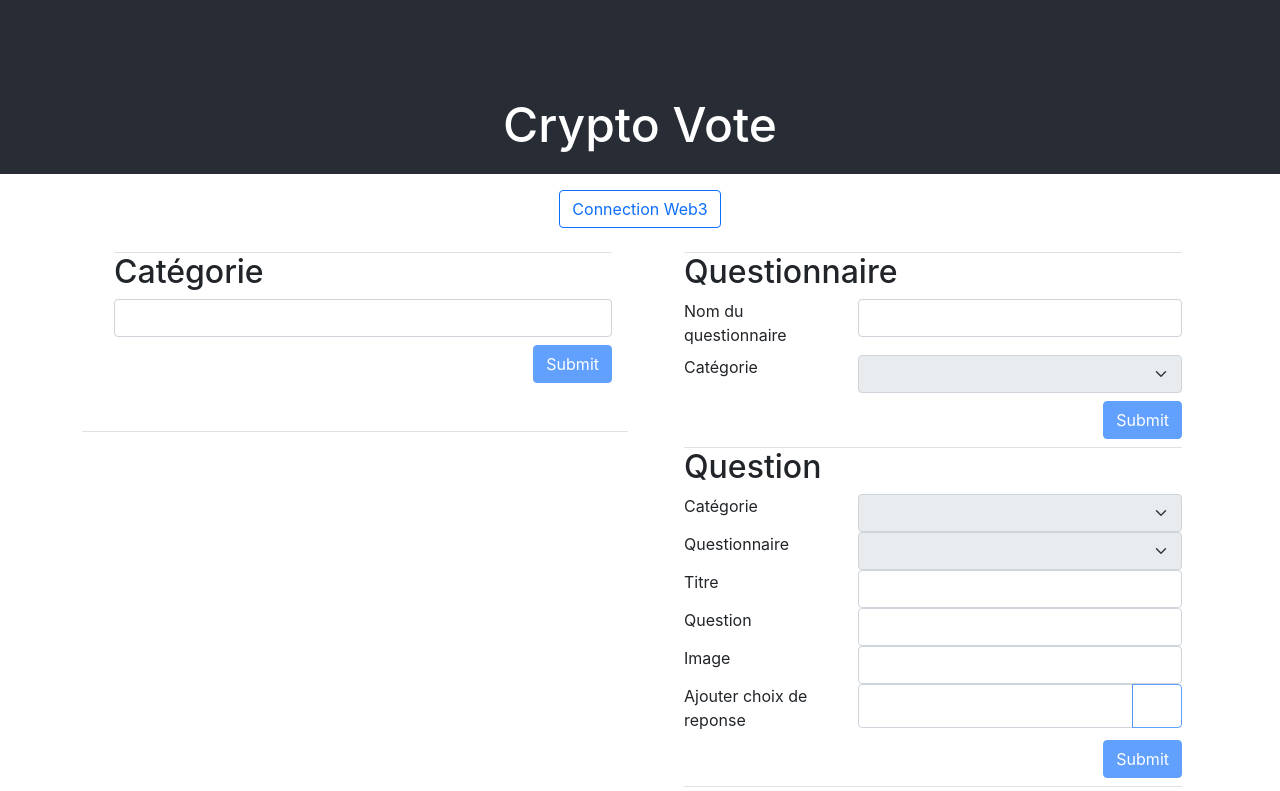
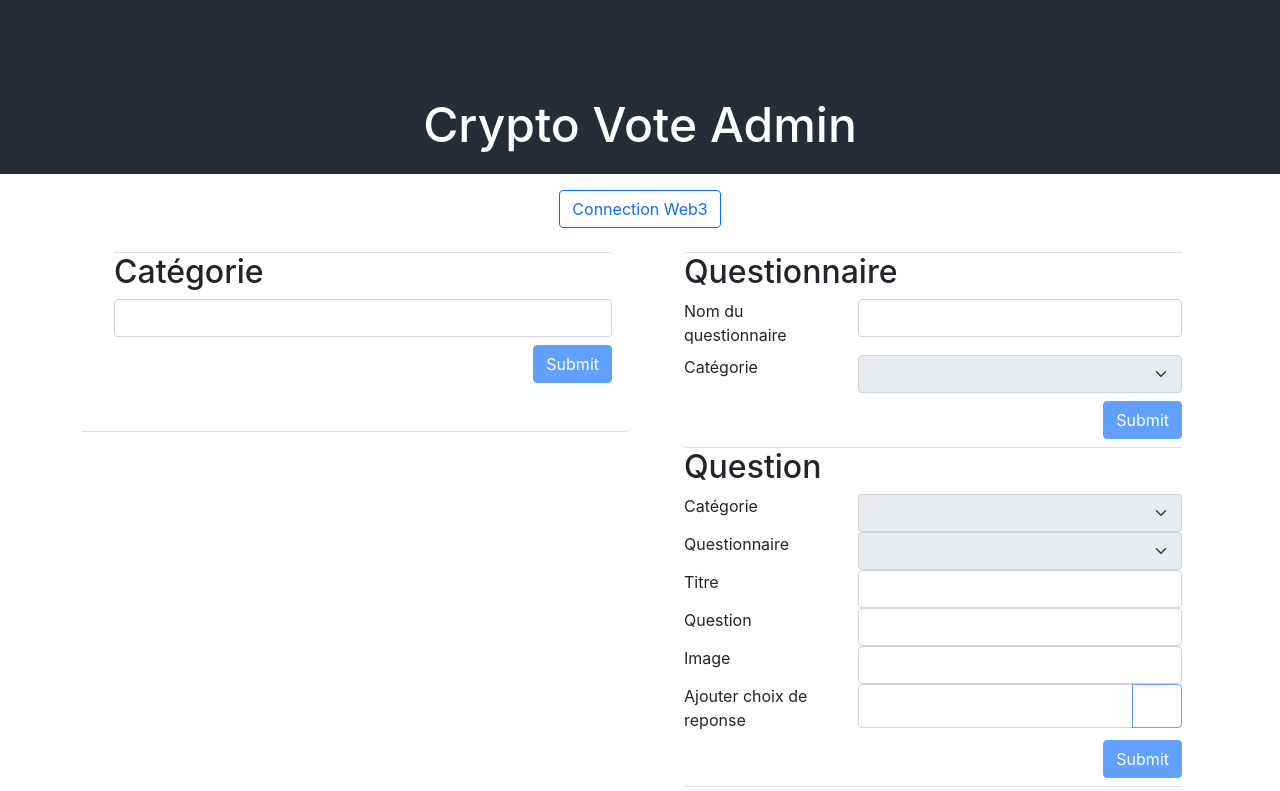
Before and after one commit to davidlefrancq/vote-manager-interface, a React (Create React App) app: page / in a window 1280 px wide. Shown: the top 791 px of the page. Built offline with nearby package versions, Linux system fonts and the light colour scheme; some icons are missing.

Commit message:
[feat] Title App : Crypto Vote Admin

```diff
--- a/public/index.html
+++ b/public/index.html
@@ -1,5 +1,5 @@
 <!DOCTYPE html>
-<html lang="en">
+<html lang="fr">
   <head>
     <meta charset="utf-8" />
     <link rel="icon" href="%PUBLIC_URL%/favicon.ico" />
@@ -7,7 +7,7 @@
     <meta name="theme-color" content="#000000" />
     <meta
       name="description"
-      content="Web site created using create-react-app"
+      content="React dApp Crypto Vote Admin"
     />
     <link rel="apple-touch-icon" href="%PUBLIC_URL%/logo192.png" />
     <!--
@@ -24,7 +24,7 @@
       work correctly both with client-side routing and a non-root public URL.
       Learn how to configure a non-root public URL by running `npm run build`.
     -->
-    <title>React App</title>
+    <title>Crypto Vote Admin</title>
   </head>
   <body>
     <noscript>You need to enable JavaScript to run this app.</noscript>
--- a/src/App.js
+++ b/src/App.js
@@ -8,7 +8,7 @@ function App() {
 
             <header className="App-header">
                 <FaLaptopCode size={96}/>
-                <h1>Crypto Vote</h1>
+                <h1>Crypto Vote Admin</h1>
             </header>
 
             <Vote/>
```
